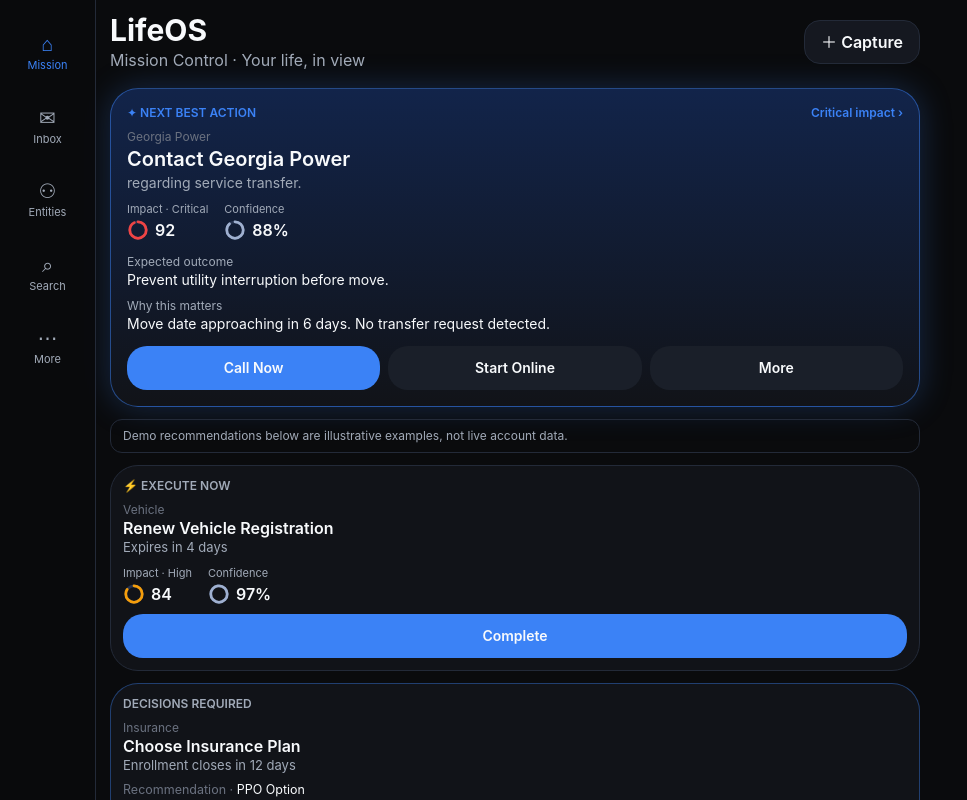
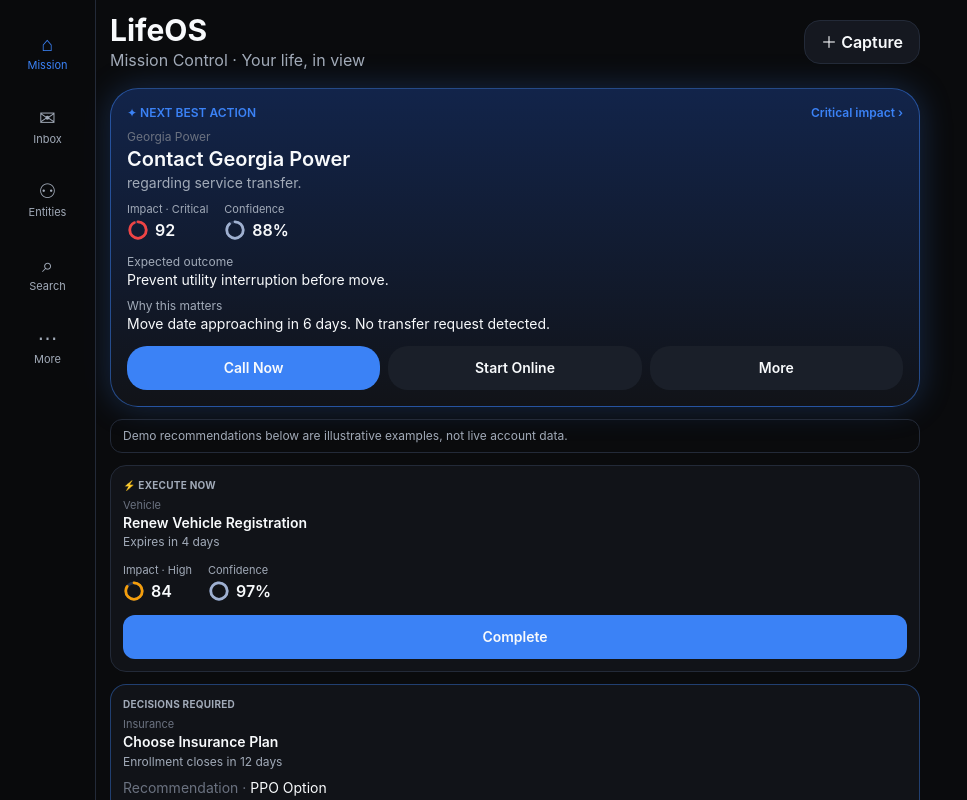
Before and after one commit to 5cxxpb2yrr-ui/lifeos-gemini-preview, a React (Vite) app: page / in a window 1280 px wide. Shown: the top 800 px of the page, without its empty margins (0-967 px from the left). Built offline with nearby package versions, Linux system fonts and the light colour scheme.

Commit message:
Make Mission Control recommendation cards compact with modal-detail support

```diff
--- a/port/mission-control-ui/apps/web/src/components/RecommendationCard.tsx
+++ b/port/mission-control-ui/apps/web/src/components/RecommendationCard.tsx
@@ -10,23 +10,29 @@ const ACCENT: Record<Variant, string> = {
   relationship: 'border-[#EF444455]',
 };
 
-export function RecommendationCard({ rec, variant = 'default', label, onAction }: {
+export function RecommendationCard({ rec, variant = 'default', label, onAction, compact = false, onExpand }: {
   rec: Rec; variant?: Variant; label?: string; onAction?: (id: string, action: string) => void;
+  compact?: boolean; onExpand?: () => void;
 }) {
   return (
-    <article className={`rounded-[28px] border bg-[var(--surface-1)] p-3 transition duration-[180ms] hover:-translate-y-0.5 ${ACCENT[variant]}`}>
-      {label && <p className="mb-2 text-xs font-semibold text-[var(--text-2)]">{label}</p>}
-      <p className="text-xs text-[var(--text-3)]">{rec.entity}</p>
-      <h3 className="text-base font-semibold leading-tight">{rec.title}</h3>
-      {rec.context && <p className="text-[13px] text-[var(--text-2)]">{rec.context}</p>}
-      {rec.recommendation && <p className="mt-1.5 text-[12.5px]"><span className="text-[var(--text-3)]">Recommendation · </span>{rec.recommendation}</p>}
-      <div className="mt-2 flex gap-4"><ScoreRing label={`Impact · ${band(rec.impact)}`} value={rec.impact} /><ScoreRing label="Confidence" value={rec.confidence} suffix="%" color="#9fb0d0" /></div>
-      <div className="mt-2 flex gap-2">
-        {rec.actions.map((a, i) => (
-          <button key={a} onClick={() => onAction?.(rec.id, a)}
-            className={`min-h-11 flex-1 rounded-[20px] px-2 text-sm font-semibold transition duration-[120ms] hover:brightness-110 ${i === 0 ? 'bg-[var(--blue)]' : 'bg-[var(--surface-3)]'}`}>{a}</button>
-        ))}
-      </div>
+    <article className={`rounded-2xl border bg-[var(--surface-1)] p-3 transition duration-[180ms] ${ACCENT[variant]}`}>
+      {label && <p className="mb-1 text-[10px] font-bold tracking-wide text-[var(--text-2)]">{label}</p>}
+      <p className="text-[11px] text-[var(--text-3)]">{rec.entity}</p>
+      <h3 className="text-sm font-semibold leading-snug">{rec.title}</h3>
+      {rec.context && <p className="mt-0.5 text-xs text-[var(--text-2)]">{rec.context}</p>}
+      {!compact && <>
+        {rec.recommendation && <p className="mt-2 text-sm"><span className="text-[var(--text-3)]">Recommendation · </span>{rec.recommendation}</p>}
+        <div className="mt-3 flex gap-4"><ScoreRing label={`Impact · ${band(rec.impact)}`} value={rec.impact} /><ScoreRing label="Confidence" value={rec.confidence} suffix="%" color="#9fb0d0" /></div>
+        {rec.outcome && <p className="mt-3 text-sm"><span className="block text-xs text-[var(--text-2)]">Expected outcome</span>{rec.outcome}</p>}
+        {rec.why && <p className="mt-2 text-sm"><span className="block text-xs text-[var(--text-2)]">Why this matters</span>{rec.why}</p>}
+        <div className="mt-3 flex flex-wrap gap-2">
+          {rec.actions.map((a, i) => (
+            <button key={a} onClick={() => onAction?.(rec.id, a)}
+              className={`min-h-11 flex-1 rounded-xl px-3 text-sm font-semibold transition duration-[120ms] hover:brightness-110 ${i === 0 ? 'bg-[var(--blue)]' : 'bg-[var(--surface-3)]'}`}>{a}</button>
+          ))}
+        </div>
+      </>}
+      {compact && <button type="button" onClick={onExpand} className="mt-2 min-h-9 w-full rounded-xl border border-[var(--line)] px-3 text-xs font-semibold text-[var(--amber)]" aria-label={`Open details for ${rec.title}`}>View details <span aria-hidden="true">↗</span></button>}
     </article>
   );
 }
```
